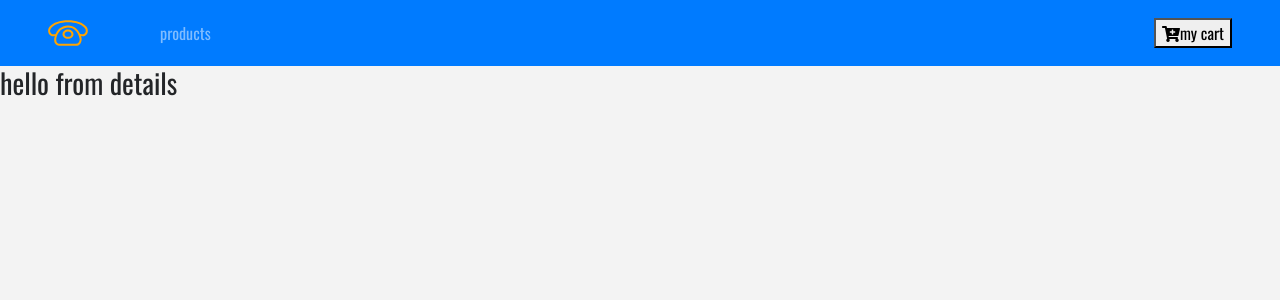
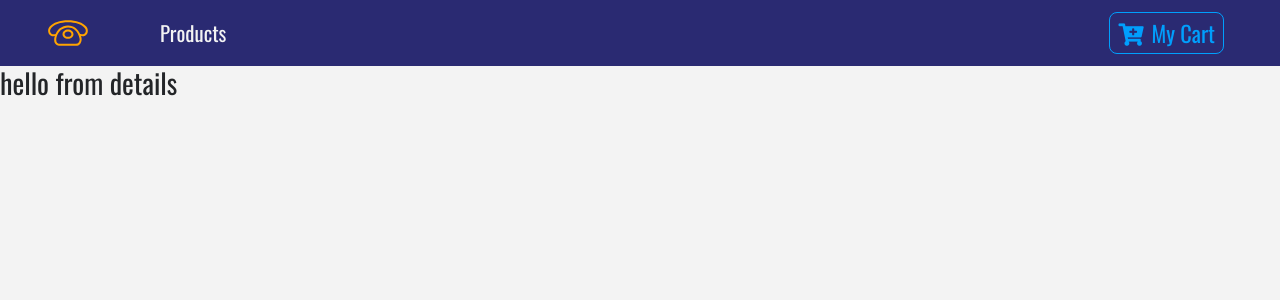
Before and after one commit to kwillard95/ecommerce-phones-project, a React (Create React App) app: page /details in a window 1280 px wide. Shown: the top 300 px of the page. Built offline with nearby package versions, Linux system fonts and the light colour scheme.

Commit message:
Styles navbar

```diff
--- a/package.json
+++ b/package.json
@@ -10,7 +10,8 @@
     "react": "^16.13.1",
     "react-dom": "^16.13.1",
     "react-router-dom": "^5.1.2",
-    "react-scripts": "3.4.1"
+    "react-scripts": "3.4.1",
+    "styled-components": "^5.0.1"
   },
   "scripts": {
     "start": "react-scripts start",
--- /dev/null
+++ b/src/components/Button.js
@@ -0,0 +1,22 @@
+import styled from 'styled-components';
+
+
+export const ButtonContainer = styled.button`
+text-transform: capitalize;
+font-size: 1.4rem;
+background: transparent;
+border: 0.05rem solid var(--lightBlue);
+color: var(--lightBlue);
+border-radius: 0.5rem;
+padding: 0.2rem 0.5rem;
+cursor: pointer;
+margin: 0.2rem 0.5rem 0.2rem 0;
+transition: all 0.5s ease-in-out;
+&:hover {
+  background: var(--lightBlue);
+  color: var(--mainBlue);
+}
+&:focus {
+  outline: none;
+}
+`
--- a/src/components/Navbar.js
+++ b/src/components/Navbar.js
@@ -1,12 +1,14 @@
 import React, { Component } from 'react'
 import { Link } from 'react-router-dom'
 import logo from '../logo.svg'
+import styled from 'styled-components'
+import {ButtonContainer} from './Button';
 
 
 export default class Navbar extends Component {
   render() {
     return (
-      <nav className="navbar navbar-expand-sm bg-primary navbar-dark px-sm-5">
+      <NavWrapper className="navbar navbar-expand-sm navbar-dark px-sm-5">
         {/* https://www.iconfinder.com/icons/1243689/call_phone_icon
          Creative Commons (Attribution 3.0 Unported);
          https://www.iconfinder.com/Makoto_msk */}
@@ -21,12 +23,23 @@
            </li>
          </ul>
          <Link to='/cart' className='ml-auto'>
-           <button>
+           <ButtonContainer>
+             <span className='mr-2'>
              <i className="fas fa-cart-plus"></i>
+             </span>
               my cart
-           </button>
+           </ButtonContainer>
          </Link>
-      </nav>
+      </NavWrapper>
     )
   }
 }
+
+const NavWrapper = styled.nav`
+  background: var(--mainBlue);
+  .nav-link{
+    color: var(--mainWhite) !important;
+    font-size: 1.3rem;
+    text-transform: capitalize;
+  }
+`
```
Also changed, not shown: 1 other file (tests, documents, lock files or other folders).
